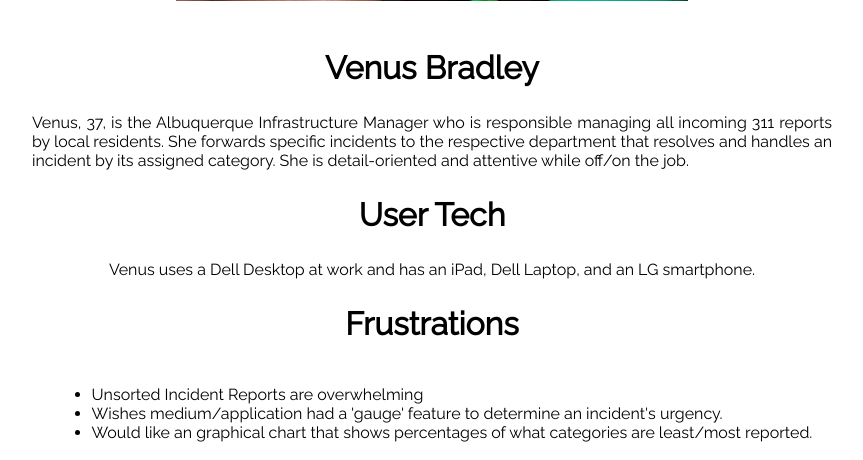
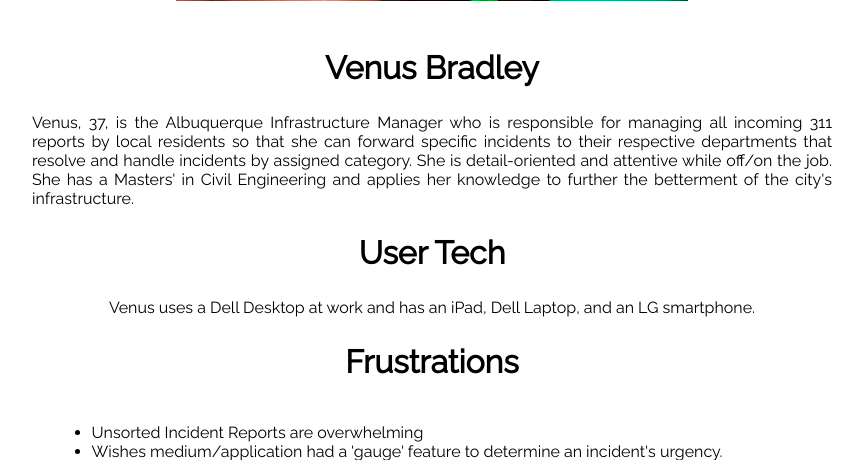
Before and after one commit to Koriganp/infrastructure, a PHP site: page /epic/venus.php in a window 1280 px wide. Shown: the part 730-1190 px from the top of the page, without its empty margins (208-1071 px from the left). Run offline with PHP 8.4, Linux system fonts and the light colour scheme.

Commit message:
added content that gives context to persona's occupation and frustrations

```diff
--- a/epic/venus.php
+++ b/epic/venus.php
@@ -20,7 +20,11 @@
 		<h1>Persona 2</h1>
 		<img class="persona" src="images/issa-rae-edit.jpg" alt = "Image of Venus Bradley">
 		<h2 class="about">Venus Bradley</h2>
-		<p>Venus, 37, is the Albuquerque Infrastructure Manager who is responsible managing all incoming 311 reports by local residents. She forwards specific incidents to the respective department that resolves and handles an incident by its assigned category. She is detail-oriented and attentive while off/on the job.</p>
+		<p>Venus, 37, is the Albuquerque Infrastructure Manager who is responsible for managing all incoming 311
+			reports by local residents so that she can forward specific incidents to their respective departments
+			that resolve and handle incidents by assigned category. She is detail-oriented and attentive while off/on
+			the job. She has a Masters' in Civil Engineering and applies her knowledge to further the betterment of the
+			city's infrastructure.</p>
 		<h2>User Tech</h2>
 		<p class = "story">Venus uses a Dell Desktop at work and has an iPad, Dell Laptop, and an LG smartphone.</p>
 		<h2>Frustrations</h2>
```
